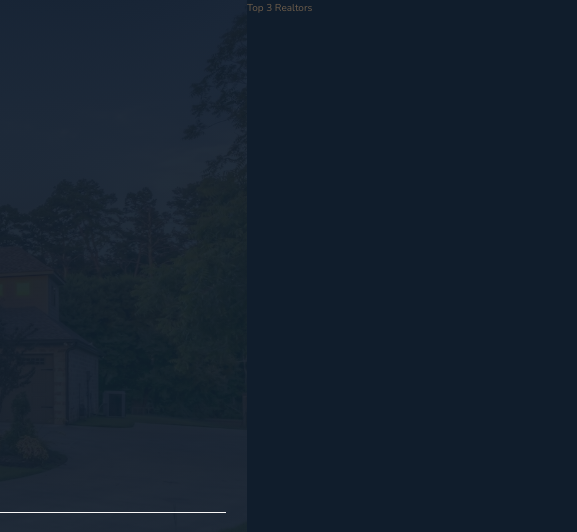
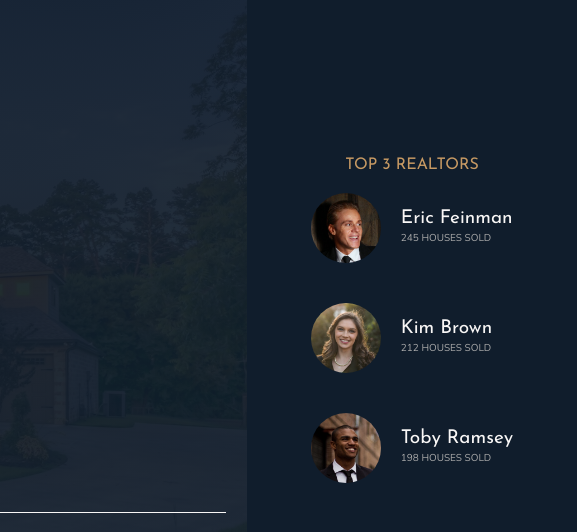
Before and after one commit to JodePalmer/nexter-project1, a website: page index.html in a window 1280 px wide. Shown: the top 532 px of the page, 703-1280 px from the left. Drawn offline with nearby package versions, Linux system fonts and the light colour scheme.

Commit message:
add in realtors section to header

```diff
--- a/index.html
+++ b/index.html
@@ -31,7 +31,26 @@
         </header>
 
         <div class="realtors">
-            Top 3 Realtors
+            <h3 class="heading-3">Top 3 realtors</h3>
+            <div class="realtors__list">
+                <img src="img/realtor-1.jpeg" alt="Realtor 1" class="realtors__img">
+                <div class="realtors__details">
+                    <h4 class="heading-4 heading-4--light">Eric Feinman</h4>
+                    <p class="realtors__sold">245 houses sold</p>
+                </div>
+
+                <img src="img/realtor-2.jpeg" alt="Realtor 2" class="realtors__img">
+                <div class="realtors__details">
+                    <h4 class="heading-4 heading-4--light">Kim Brown</h4>
+                    <p class="realtors__sold">212 houses sold</p>
+                </div>
+
+                <img src="img/realtor-3.jpeg" alt="Realtor 3" class="realtors__img">
+                <div class="realtors__details">
+                    <h4 class="heading-4 heading-4--light">Toby Ramsey</h4>
+                    <p class="realtors__sold">198 houses sold</p>
+                </div>
+            </div>
         </div>
 
         <section class="features">
--- a/sass/_realtors.scss
+++ b/sass/_realtors.scss
@@ -1,4 +1,32 @@
 .realtors {
     background-color: $color-secondary;
     grid-column: col-start 7 / full-end;
+    padding: 3rem;
+
+    display: grid;
+    align-content: center;
+    justify-content: center;
+    grid-row-gap: 2rem;
+    justify-items: center;
+
+    &__list {
+
+        display: grid;
+        grid-template-columns: min-content max-content;
+        grid-column-gap: 2rem;
+        grid-row-gap: 5vh;
+        align-items: center;
+    }
+
+    &__img {
+        width: 7rem;
+        border-radius: 50%;
+        display: block;
+    }
+
+    &__sold {
+        text-transform: uppercase;
+        color: $color-grey-light-2;
+        margin-top: 3px;
+    }
 }
```
Also changed, not shown: css/style.css.
